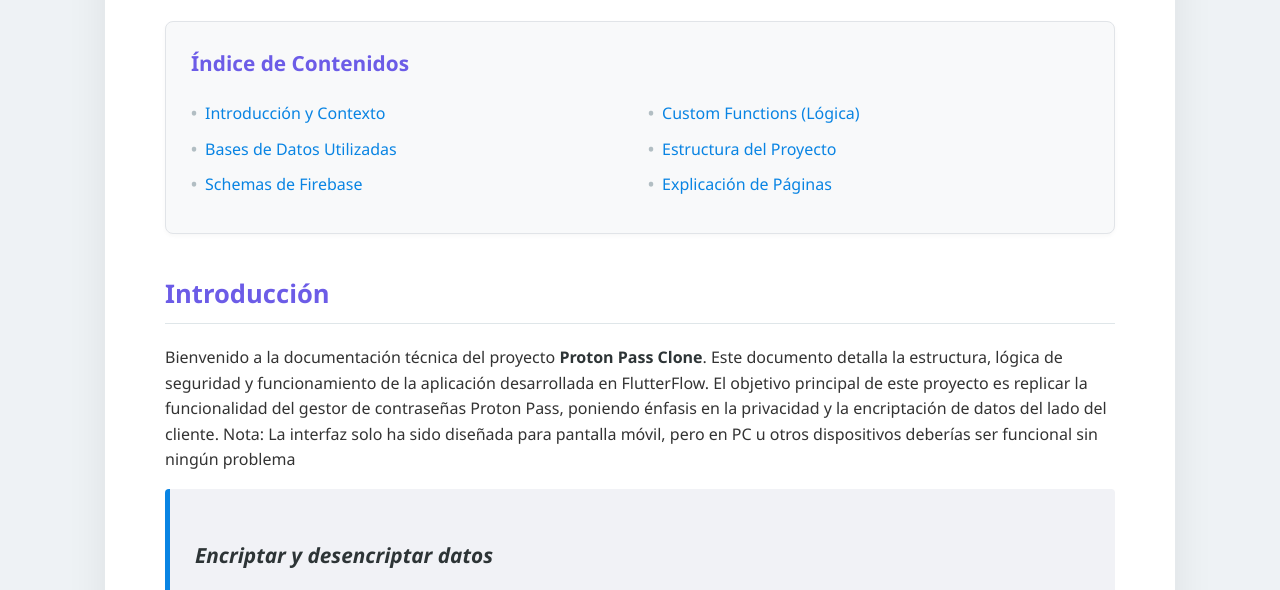
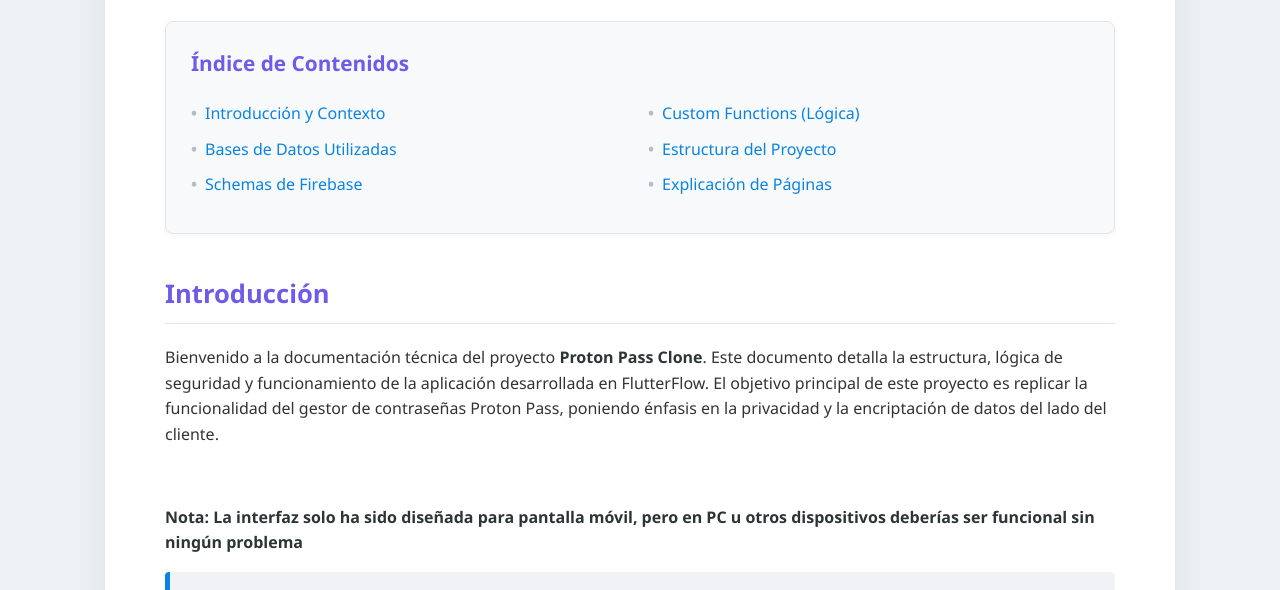
Before and after one commit to MarioDJB030/Doc-ProntonPassClone, a plain HTML site: page index.html in a window 1280 px wide. Shown: the part 177-767 px from the top of the page. Drawn offline with nearby package versions, Linux system fonts and the light colour scheme.

Commit message:
Update note formatting in index.html

```diff
--- a/index.html
+++ b/index.html
@@ -476,8 +476,9 @@
             detalla la estructura, lógica de seguridad y funcionamiento de la aplicación desarrollada en FlutterFlow. El
             objetivo principal de este proyecto es replicar la funcionalidad del gestor de contraseñas Proton Pass,
             poniendo énfasis en la privacidad y la encriptación de datos del lado del cliente.
-
-            Nota: La interfaz solo ha sido diseñada para pantalla móvil, pero en PC u otros dispositivos deberías ser funcional sin ningún problema
+        </p> <br>
+        <p>
+            <strong>Nota: La interfaz solo ha sido diseñada para pantalla móvil, pero en PC u otros dispositivos deberías ser funcional sin ningún problema</strong>
         </p>
 
         <div class="intro-box">
```
